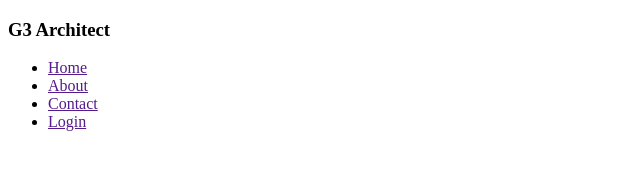
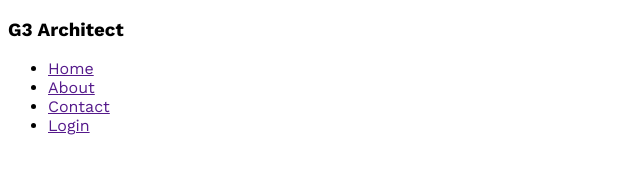
Before and after one commit to Nazmul1211/g3-architects-website, a plain HTML site: page index.html in a window 1280 px wide. Shown: the full height of the page, 0-640 px from the left. Drawn offline with nearby package versions, Linux system fonts and the light colour scheme.

Commit message:
works sans font setup from google fonts

```diff
--- a/styles/architect.css
+++ b/styles/architect.css
@@ -1 +1,7 @@
-/* font style added from google fonts */
+/* works sans font from google fonts */
+@import url('https://fonts.googleapis.com/css2?family=Open+Sans:wght@300;400;600;700;800&family=Work+Sans:wght@400;500;600;700;800&display=swap');
+
+* {
+    font-family: 'Open Sans', sans-serif;
+    font-family: 'Work Sans', sans-serif;
+}
```
